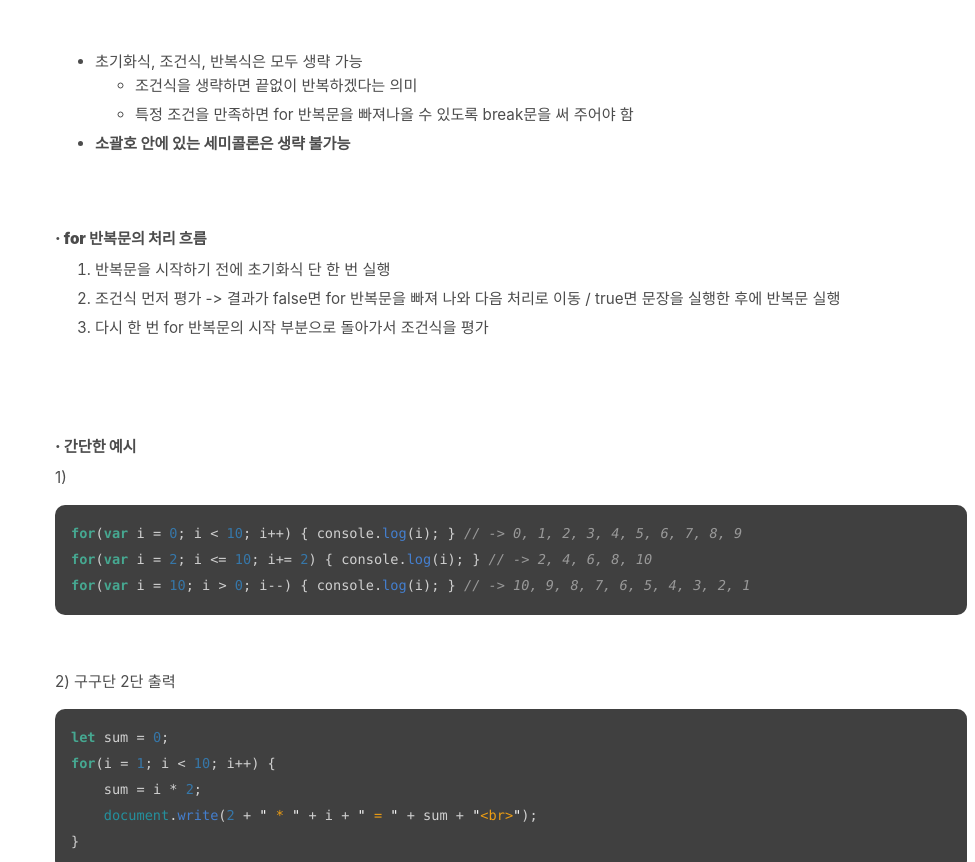
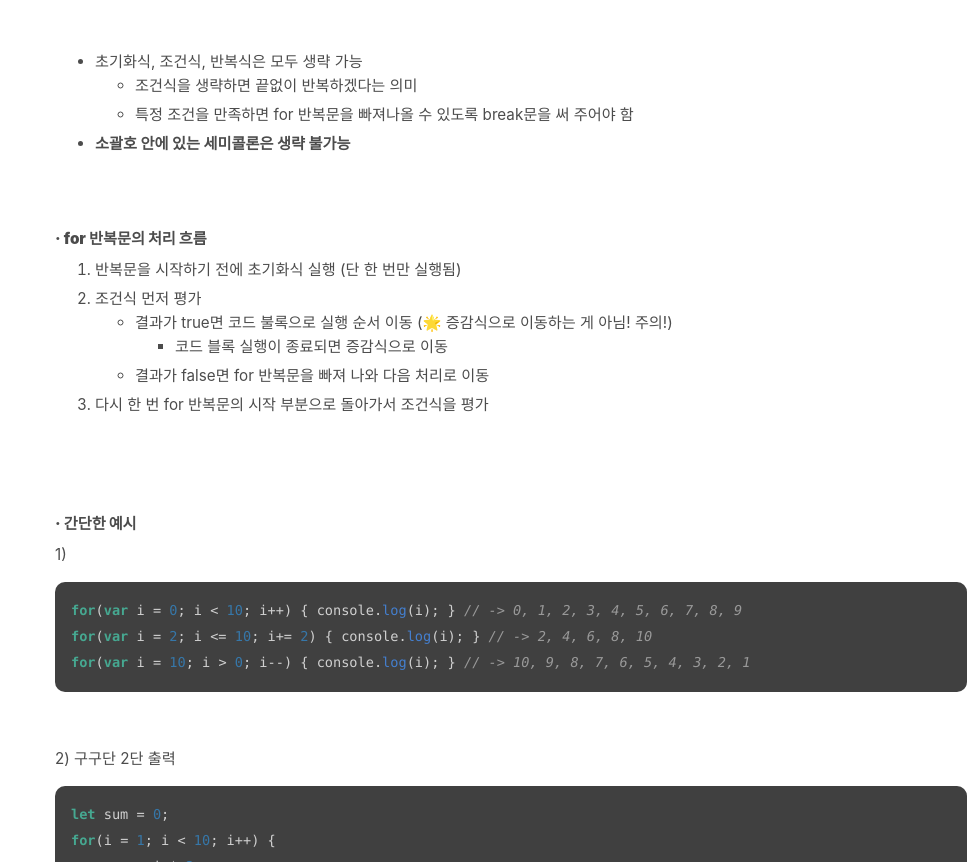
Before and after one commit to absolutelyfullycapable/absolutelyfullycapable.github.io, a Jekyll site: the page built from _posts/2020-10-27-javascript-제어문-반복문.md, in a window 1280 px wide and 900 px high, scrolled down 1650 px, cut to the strip 0-862 px from the top of the window. Shown: the whole strip, without its empty margins (305-1280 px from the left). Built offline with Jekyll 4.4.1, drawn with Linux system fonts in a browser that asks for light colours.

Commit message:
modify 2020-10-27 post - add contents
for 반복문에서 조건식이 true면 증감식이 전위 증가 연산자든, 후위 증가 연산자든 코드 블록 실행된 후 처리된다! 😮

````diff
--- a/_posts/2020-10-27-javascript-제어문-반복문.md
+++ b/_posts/2020-10-27-javascript-제어문-반복문.md
@@ -34,7 +34,7 @@ comments: true
 #### **· 작성 방법**
 
 ```js
-for(초기화식; 조건식; 반복식;) {
+for(초기화식; 조건식; 증감식;) {
     실행 문장
 }
 ```
@@ -77,8 +77,11 @@ for(초기화식; 조건식; 반복식;) {
 
 #### **· for 반복문의 처리 흐름**
 
-1. 반복문을 시작하기 전에 초기화식 단 한 번 실행
-2. 조건식 먼저 평가 -> 결과가 false면 for 반복문을 빠져 나와 다음 처리로 이동 / true면 문장을 실행한 후에 반복문 실행
+1. 반복문을 시작하기 전에 초기화식 실행 (단 한 번만 실행됨)
+2. 조건식 먼저 평가
+	- 결과가 true면 코드 불록으로 실행 순서 이동 (🌟 증감식으로 이동하는 게 아님! 주의!)
+		- 코드 블록 실행이 종료되면 증감식으로 이동
+	- 결과가 false면 for 반복문을 빠져 나와 다음 처리로 이동
 3. 다시 한 번 for 반복문의 시작 부분으로 돌아가서 조건식을 평가
 
 <br>
````
